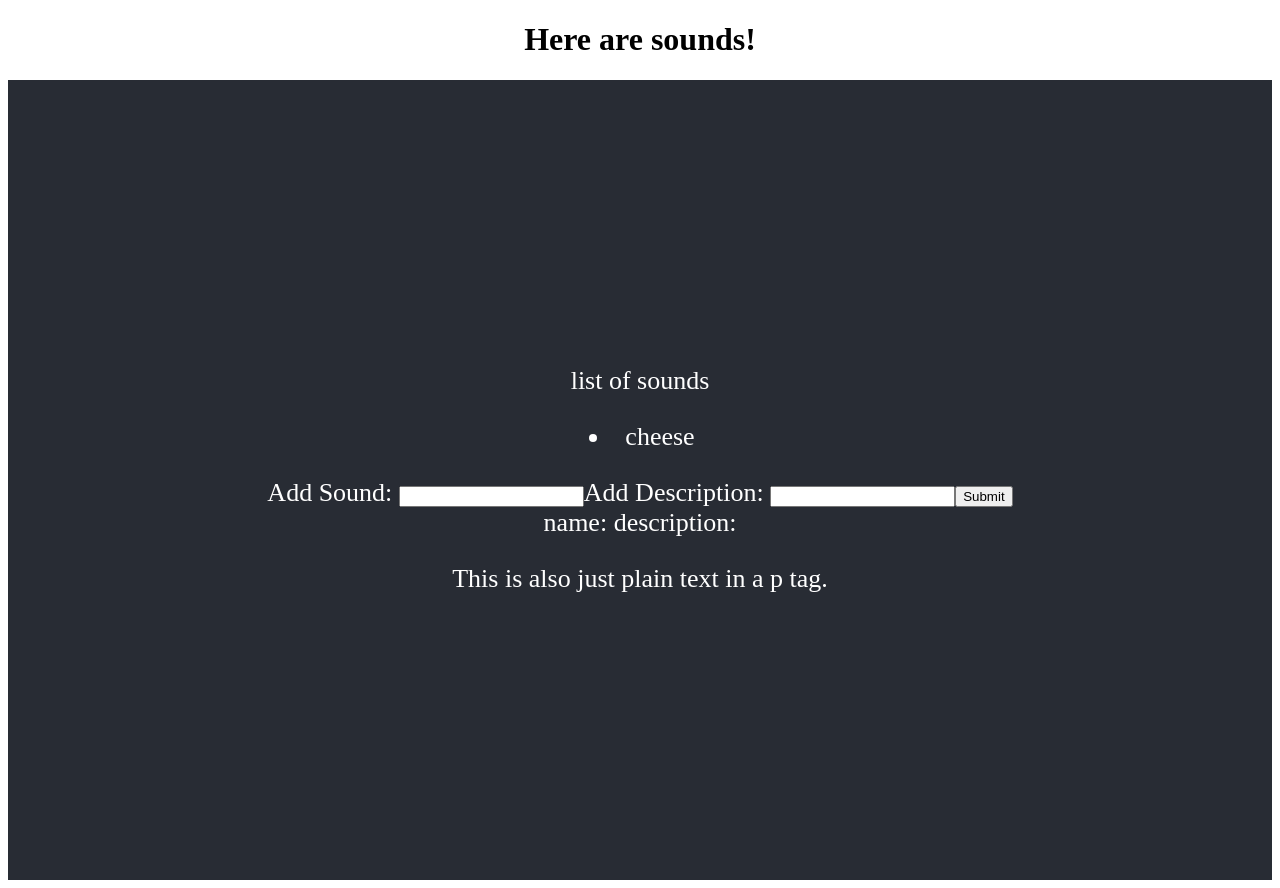
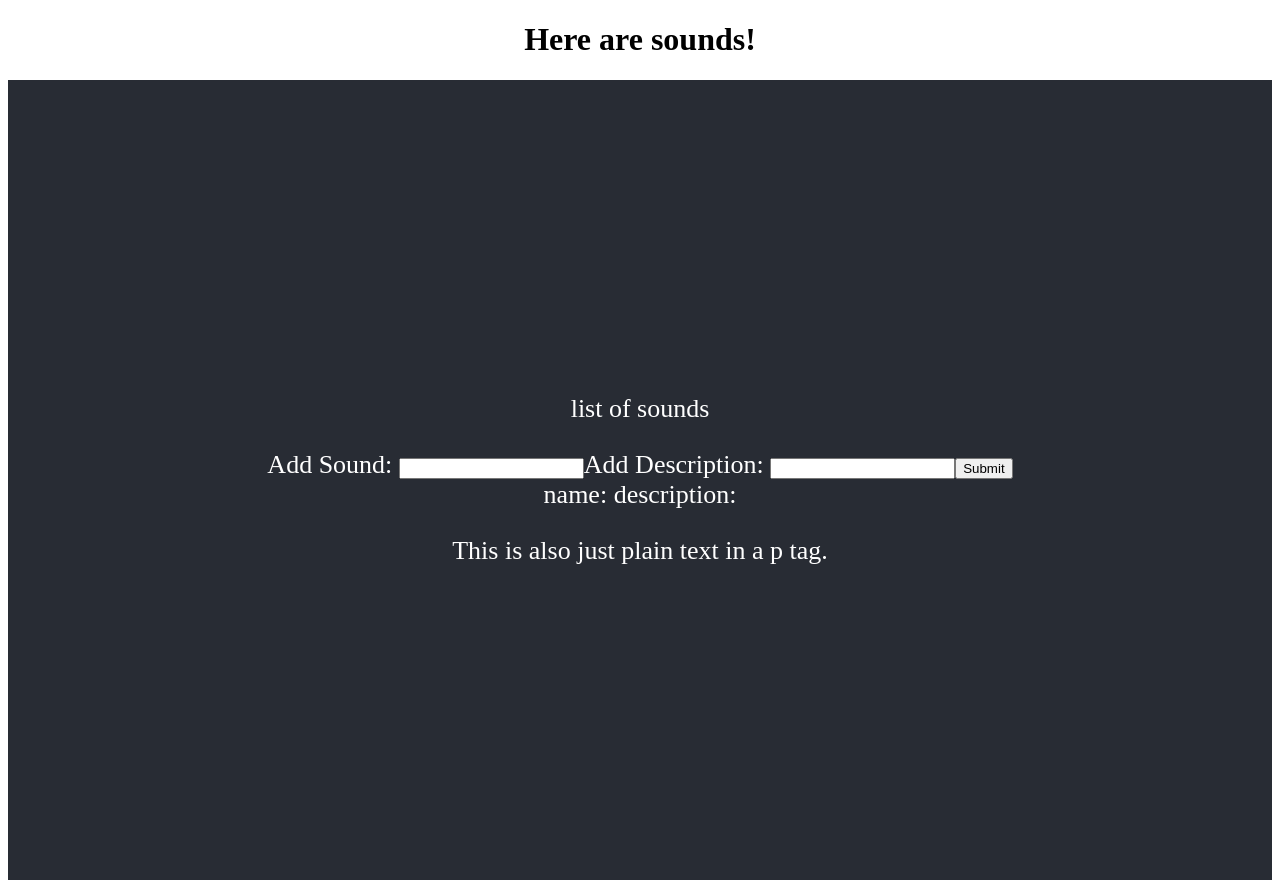
Before and after one commit to coryjbergquist/react-redux-sound-organizer, a React (Create React App) app: page / in a window 1280 px wide. Built offline with nearby package versions, Linux system fonts and the light colour scheme.

Commit message:
remove CommentsListContainer from App.js

```diff
--- a/src/App.js
+++ b/src/App.js
@@ -17,7 +17,6 @@ class App extends Component {
         <div>
           <p>list of sounds</p>
           <SoundsListContainer />
-          <CommentsListContainer />
         </div>
 
         <div>
```
